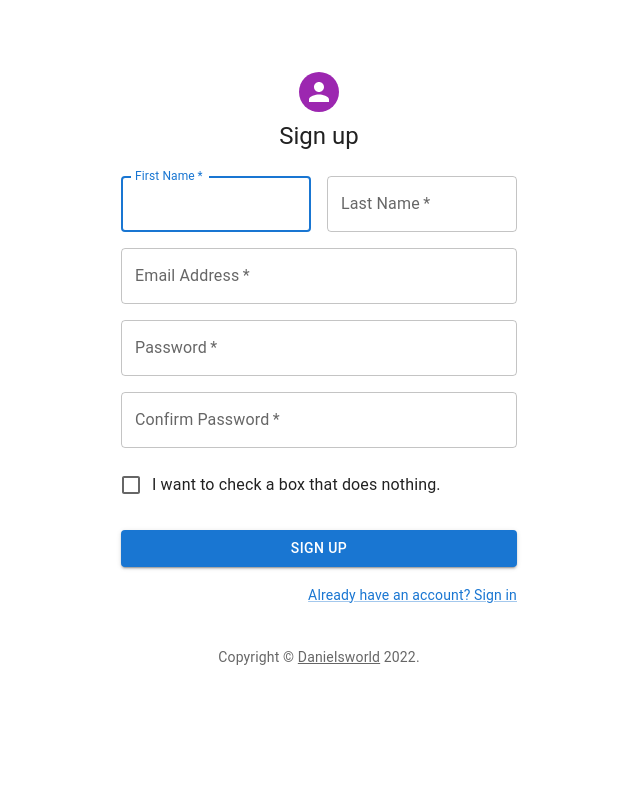
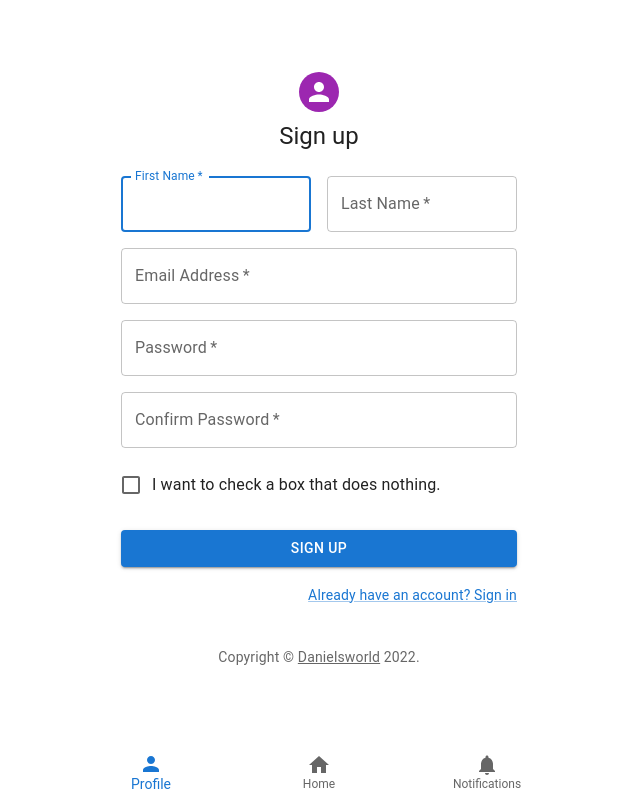
Before and after one commit to daitkenbacon/groupchat, a React (Create React App) app in the folder danielsworld/: page /signup in a window 1280 px wide. Shown: the whole page, without its empty margins (321-961 px from the left). Built offline with nearby package versions, Linux system fonts and the light colour scheme; no server answers.

Commit message:
Added navbar with styles & positioning

```diff
--- a/danielsworld/package.json
+++ b/danielsworld/package.json
@@ -5,6 +5,7 @@
   "dependencies": {
     "@emotion/react": "^11.10.5",
     "@emotion/styled": "^11.10.5",
+    "@mui/icons-material": "^5.10.14",
     "@mui/material": "^5.10.13",
     "@testing-library/jest-dom": "^5.16.5",
     "@testing-library/react": "^13.4.0",
--- a/danielsworld/src/components/Navbar/navbar.jsx
+++ b/danielsworld/src/components/Navbar/navbar.jsx
@@ -0,0 +1,41 @@
+import { UserContext } from "../../contexts/user-context";
+
+import Box from '@mui/material/Box';
+import BottomNavigation from '@mui/material/BottomNavigation';
+import BottomNavigationAction from '@mui/material/BottomNavigationAction';
+
+import RestoreIcon from '@mui/icons-material/Restore';
+import FavoriteIcon from '@mui/icons-material/Favorite';
+import LocationOnIcon from '@mui/icons-material/LocationOn';
+import HomeIcon from '@mui/icons-material/Home';
+import PersonIcon from '@mui/icons-material/Person';
+import NotificationsIcon from '@mui/icons-material/Notifications';
+
+import { useState } from "react";
+
+const Navbar = () => {
+    const [value, setValue] = useState(0);
+    return (
+        <Box
+        sx={{
+            bottom: 0,
+            display: 'inline-block',
+            width: '100%',
+            position: 'absolute'
+        }}>
+            <BottomNavigation
+                showLabels
+                value={value}
+                onChange={(event, newValue) => {
+                    setValue(newValue);
+                }}
+            >
+                <BottomNavigationAction label="Profile" icon={<PersonIcon />} />
+                <BottomNavigationAction label="Home" icon={<HomeIcon />} />
+                <BottomNavigationAction label="Notifications" icon={<NotificationsIcon />} />
+            </BottomNavigation>
+        </Box>
+    )
+}
+
+export default Navbar;
--- a/danielsworld/src/index.css
+++ b/danielsworld/src/index.css
@@ -5,9 +5,19 @@ body {
     sans-serif;
   -webkit-font-smoothing: antialiased;
   -moz-osx-font-smoothing: grayscale;
+  /* background-color: grey; */
 }
 
 code {
   font-family: source-code-pro, Menlo, Monaco, Consolas, 'Courier New',
     monospace;
 }
+
+App {
+  max-width: 80%;
+  width: 100%;
+  height: 100%;
+  margin: auto;
+  display: inline-block;
+  /* background: blue; */
+}
--- a/danielsworld/src/index.js
+++ b/danielsworld/src/index.js
@@ -9,6 +9,7 @@ import {BrowserRouter} from 'react-router-dom';
 
 
 import { UserProvider } from './contexts/user-context.jsx';
+import Navbar from './components/Navbar/navbar';
 
 const root = ReactDOM.createRoot(document.getElementById('root'));
 root.render(
@@ -16,6 +17,7 @@ root.render(
     <BrowserRouter>
       <UserProvider>
         <App />
+        <Navbar />
       </UserProvider>
     </BrowserRouter>
   </React.StrictMode>
--- /dev/null
+++ b/danielsworld/src/routes/Home/home-page.css
@@ -0,0 +1,9 @@
+.home-container {
+    width: 80%;
+    height: 100vh;
+    margin: auto;
+    background-color: rgb(172, 172, 172);
+    display: flex;
+    justify-content: center;
+    align-items: center;
+}
--- a/danielsworld/src/routes/Home/home-page.jsx
+++ b/danielsworld/src/routes/Home/home-page.jsx
@@ -1,8 +1,11 @@
 import React, { useEffect } from 'react'
+
+import './home-page.css'
 
 import { UserContext } from '../../contexts/user-context.jsx';
 import { useContext, useState } from 'react';
 import { getDocInCollection } from '../../utils/firebase.js';
+import { Typography } from '@mui/material';
 
 const HomePage = () => {
   const { currentUser } = useContext(UserContext);
@@ -12,8 +15,10 @@ const HomePage = () => {
   useEffect(() => {
     async function getUserDoc() {
       try {
-        const u = await getDocInCollection('users', currentUser.uid);
-        setUserName(u.data().displayName);
+        if(currentUser){
+          const u = await getDocInCollection('users', currentUser.uid);
+          setUserName(u.data().displayName);
+        }
       } catch(error) {
         console.log(error);
       }
@@ -24,7 +29,11 @@ const HomePage = () => {
 
 
   return (
-    <div>Hello, {currentUser && userName}</div>
+    <div className='home-container'>
+      <Typography variant='h2'>
+        Hello, {currentUser && userName}
+      </Typography>
+      </div>
   )
 }
 
```
Also changed, not shown: 1 other file (tests, documents, lock files or other folders).
